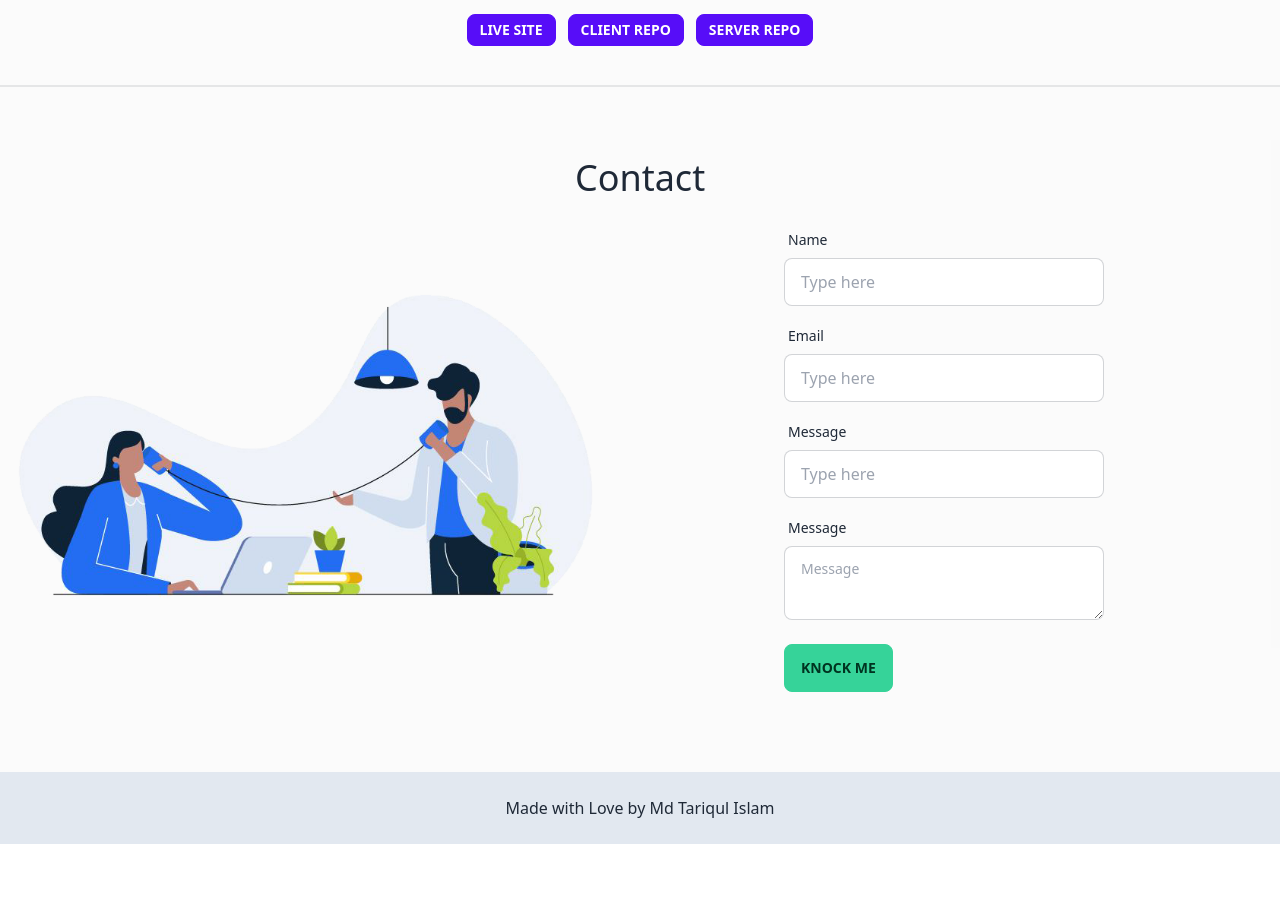
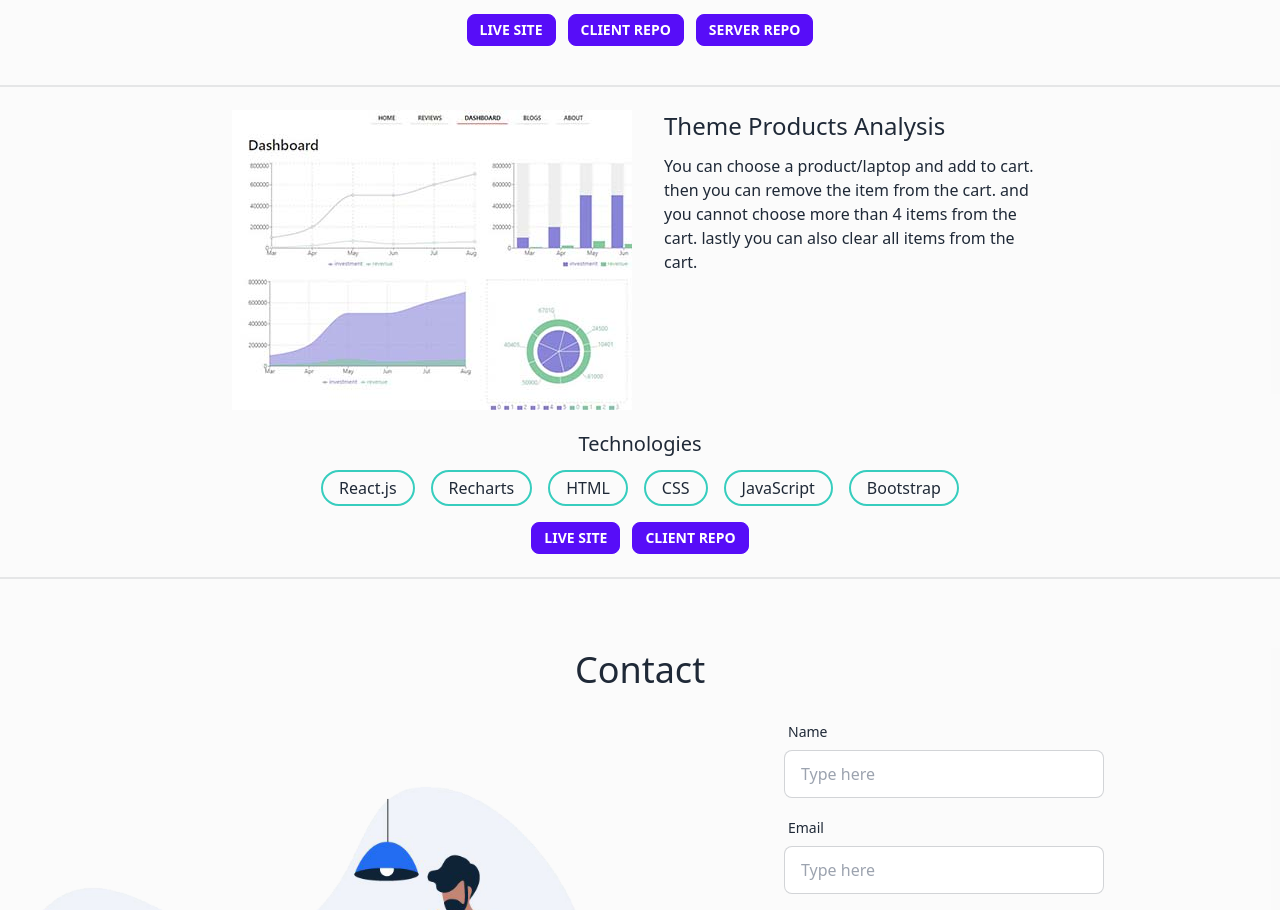
Before and after one commit to learnertariq/portfolio-scic, a React (Create React App) app: page / in a window 1280 px wide. Shown: the part 2655-3565 px from the top of the page. Before the commit the page ends 3499 px from the top, so only its background shows below. Built offline with nearby package versions, Linux system fonts and the light colour scheme.

Commit message:
add one more project

```diff
--- a/src/components/Projects.jsx
+++ b/src/components/Projects.jsx
@@ -3,6 +3,7 @@ import moshifyImg from "../assets/moshify.jpg";
 import partsImg from "../assets/parts.JPG";
 import messyImg from "../assets/messy.jpg";
 import todoImg from "../assets/todo.jpg";
+import dashImg from "../assets/dash.JPG";
 
 const Projects = () => {
   return (
@@ -234,6 +235,58 @@ const Projects = () => {
         </div>
       </div>
       <div className="divider"></div>
+      <div className="project">
+        <div className="top-container flex justify-center gap-8 flex-wrap">
+          <img src={dashImg} alt="" />
+          <div className="description w-96 max-w-full">
+            <h2 className="text-2xl mb-3">Theme Products Analysis</h2>
+            <p>
+              You can choose a product/laptop and add to cart. then you can
+              remove the item from the cart. and you cannot choose more than 4
+              items from the cart. lastly you can also clear all items from the
+              cart.
+            </p>
+          </div>
+        </div>
+        <div className="technologies text-center mt-5">
+          <h2 className="text-xl mb-3">Technologies</h2>
+          <div className=" flex justify-center gap-4">
+            <div className="border-solid border-2 border-accent rounded-full px-4 py-1">
+              React.js
+            </div>
+            <div className="border-solid border-2 border-accent rounded-full px-4 py-1">
+              Recharts
+            </div>
+            <div className="border-solid border-2 border-accent rounded-full px-4 py-1">
+              HTML
+            </div>
+            <div className="border-solid border-2 border-accent rounded-full px-4 py-1">
+              CSS
+            </div>
+            <div className="border-solid border-2 border-accent rounded-full px-4 py-1">
+              JavaScript
+            </div>
+            <div className="border-solid border-2 border-accent rounded-full px-4 py-1">
+              Bootstrap
+            </div>
+          </div>
+        </div>
+        <div className="links flex gap-3 mt-4 justify-center">
+          <a
+            href="https://the-theme-you-love.netlify.app/"
+            className="btn btn-sm btn-primary"
+          >
+            Live Site
+          </a>
+          <a
+            href="https://github.com/programmertariq/product-analysis-assignment"
+            className="btn btn-sm btn-primary"
+          >
+            Client Repo
+          </a>
+        </div>
+      </div>
+      <div className="divider"></div>
     </div>
   );
 };
```
Also changed, not shown: src/assets/dash.JPG (added).
